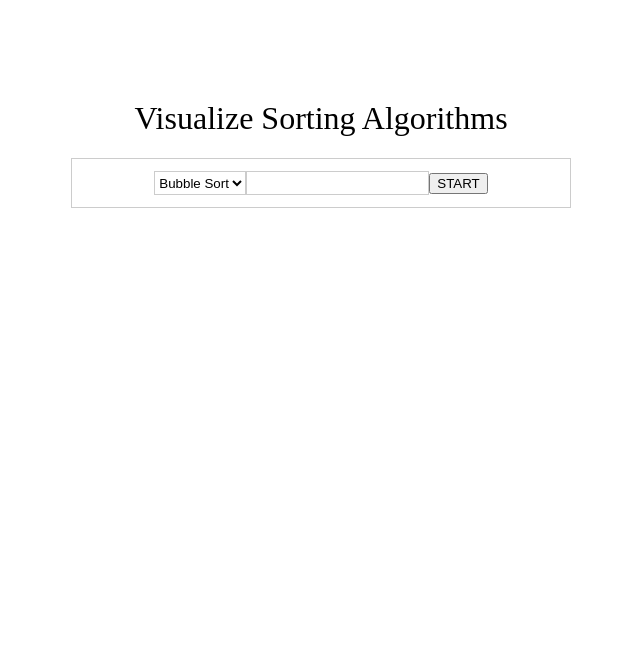
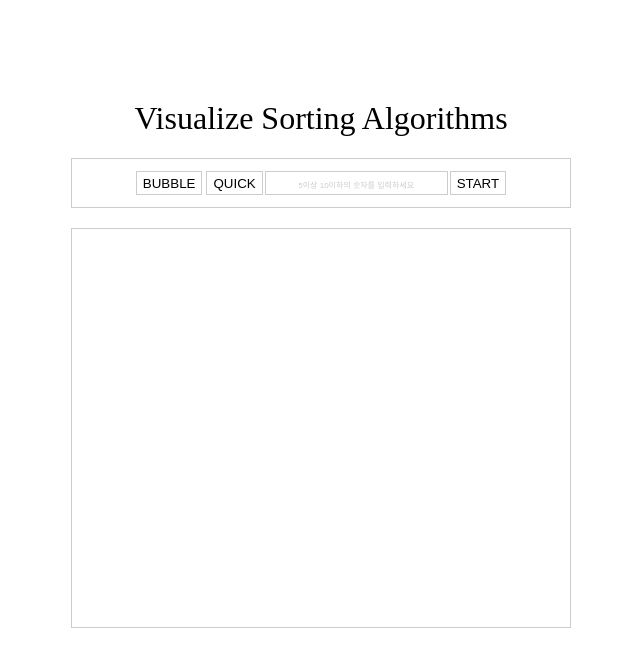
Before and after one commit to Ha-Young/VanillaJS-MVC-HasuAlgo, a website built with Parcel: page index.html in a window 1280 px wide. Shown: the whole page, without its empty margins (319-959 px from the left). Built offline with nearby package versions, Linux system fonts and the light colour scheme.

Commit message:
Add new tags

```diff
--- a/index.html
+++ b/index.html
@@ -9,15 +9,13 @@
   <div class="content">
     <h1>Visualize Sorting Algorithms</h1>
     <div class="user-thing">
-      <select>
-        <option value="0">Bubble Sort</option>
-        <option value="1">Merge Sort</option>
-      </select>
-      <input type="text" class="user-input">
-      <button class="start-button">START</button>
+      <button class="bubble-sort-button button-style">BUBBLE</button>
+      <button class="quick-sort-button button-style">QUICK</button>
+      <input type="text" placeholder="5이상 10이하의 숫자를 입력하세요" class="user-input">
+      <button class="start-button button-style">START</button>
     </div>
     <div class="message-box"><p class="message"></p></div>
-    <div class="main"></div>
+    <div class="container"></div>
   </div>
   <script src="./app/index.js"></script>
   <script type="module" src="./app/model.js"></script>
```
